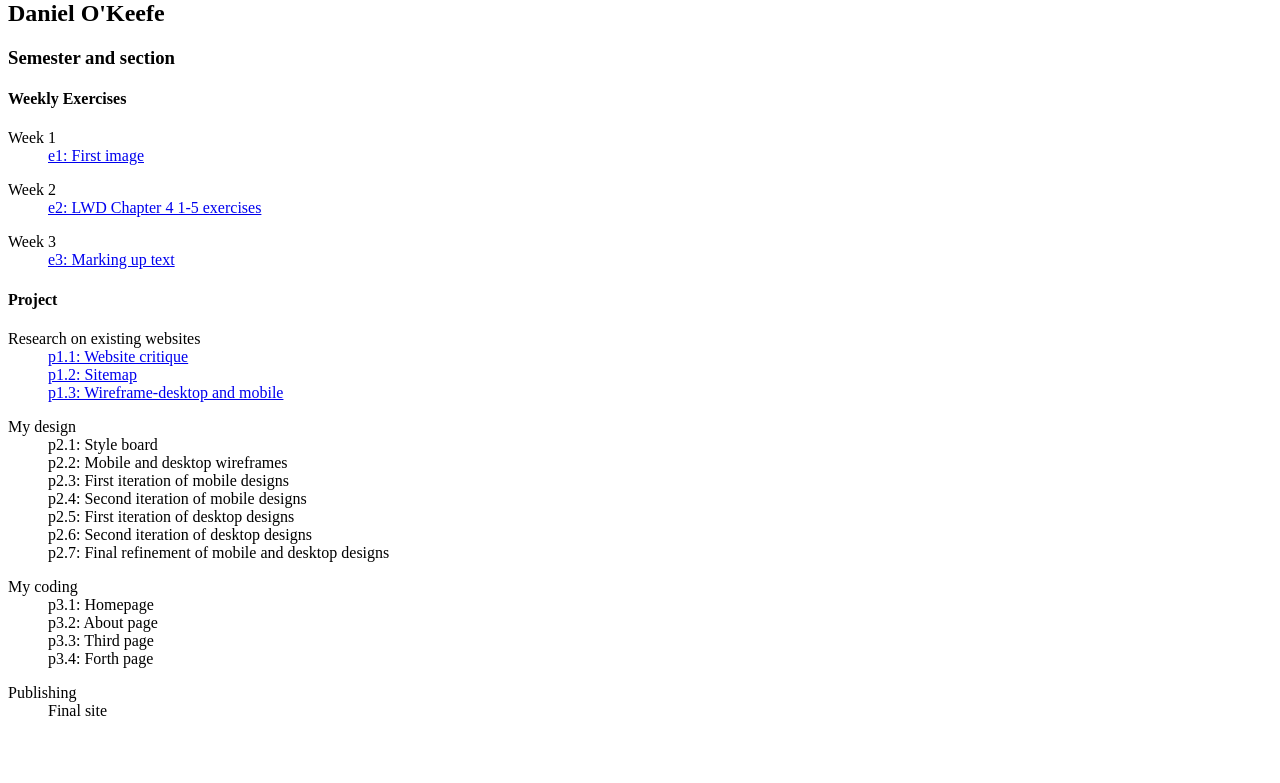
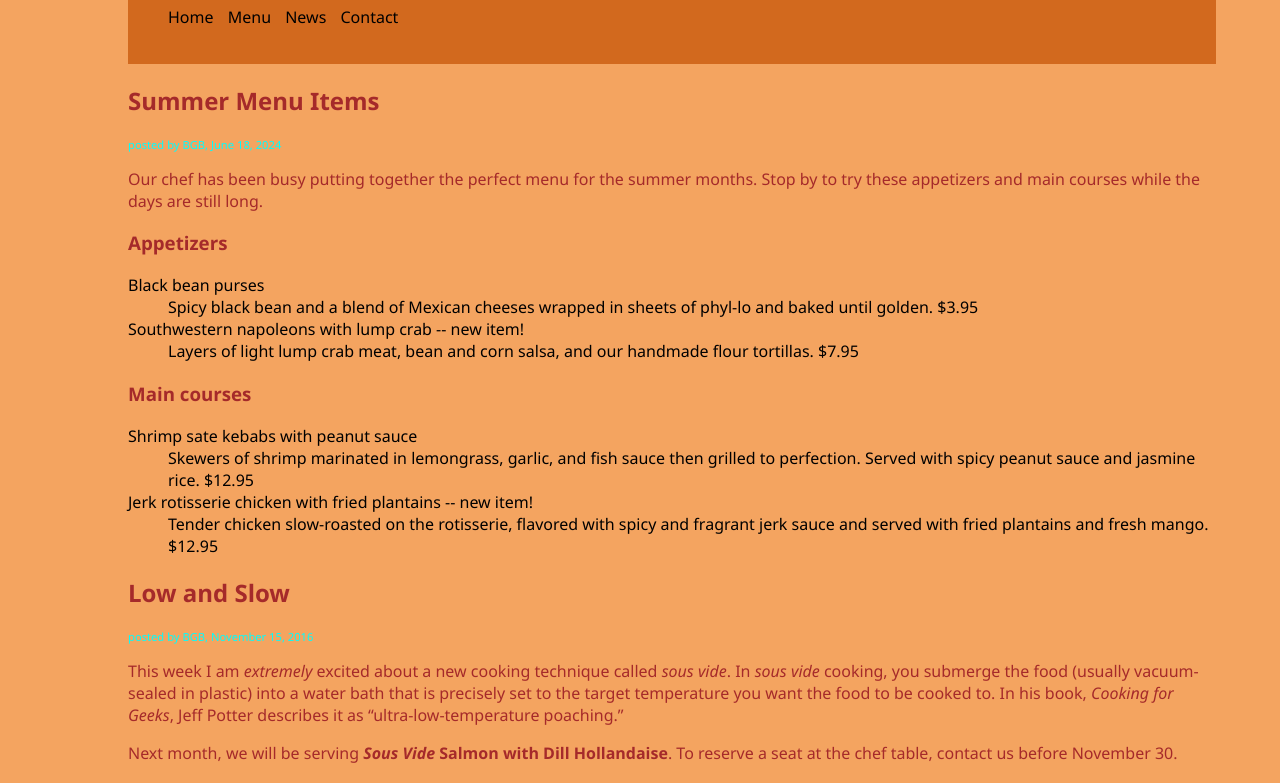
Before and after one commit to okeefedk/avt217-OKeefe, a plain HTML site: page avt217/weekly/index.html in a window 1280 px wide. Shown: the part 80-863 px from the top of the page. Before the commit the page ends 816 px from the top, so only its background shows below. Drawn offline with Linux system fonts and the light colour scheme.

Commit message:
Add files via upload

```diff
--- /dev/null
+++ b/avt217/weekly/css/e3.css
@@ -0,0 +1,31 @@
+@charset "UTF-8";
+/* CSS Document */
+
+body {
+	background-color: sandybrown;
+	margin-left:10%;
+	margin-right:5%;
+	font-family:Segoe, "Segoe UI", "DejaVu Sans", "Trebuchet MS", Verdana, "sans-serif"
+}
+header {
+	background-color:chocolate;
+	padding-bottom:20px;
+}
+nav {
+	color:
+}
+ul {
+
+}
+li{
+	list-style-type: none;
+	display:inline;
+	margin-right: 10px;
+}
+.posttime {
+	color:aqua;
+	font-size: 0.7em;
+}
+h2, p, h3 {
+	color:brown
+}
--- a/avt217/weekly/index.html
+++ b/avt217/weekly/index.html
@@ -2,72 +2,53 @@
 <html>
 <head>
 <meta charset="UTF-8">
-<title>Shanshan's Coursepage</title>
+<title>text markup</title>
+	<link rel="stylesheet" href="css/e3.css">
 </head>
+	<header>
+	<h1>The Black Goose Bistro News</h1>
+		<nav>
+			<ul>
+			<li>Home</li>
+			<li>Menu</li>
+			<li>News</li>
+			<li>Contact</li>
+			</ul>
+		</nav>
+		</header>
+	<body>
+<article>
+		<h2>Summer Menu Items</h2>
+	<p class="posttime">posted by BGB, June 18, 2024</p>
+<p>Our chef has been busy putting together the perfect menu for the summer months. Stop by to try these appetizers and main courses while the days are still long.</p>
+	<h3>Appetizers</h3>
+	<dl>
+		<dt>Black bean purses</dt>
+<dd>Spicy black bean and a blend of Mexican cheeses wrapped in sheets of phyl-lo and baked until golden. $3.95</dd>
+		<dt>Southwestern napoleons with lump crab -- new item!</dt>
+<dd>Layers of light lump crab meat, bean and corn salsa, and our handmade flour tortillas. $7.95</dd>
+	</dl>
+	<h3>Main courses</h3>
+	<dl>
+	<dt>Shrimp sate kebabs with peanut sauce</dt>
+<dd>Skewers of shrimp marinated in lemongrass, garlic, and fish sauce then grilled to perfection. Served with spicy peanut sauce and jasmine rice. $12.95</dd>
+	<dt>Jerk rotisserie chicken with fried plantains -- new item!</dt>
+<dd>Tender chicken slow-roasted on the rotisserie, flavored with spicy and fragrant jerk sauce and served with fried plantains and fresh mango. $12.95</dd>
+	</dl>
+	</article>
 
-<body>
-<div id="wrapper">
-<h1>AVT 217 Introduction to Web Design</h1>
-<h2>Daniel O'Keefe </h2>
-<h3>Semester and section</h3>
+	<article>
+		<h2>Low and Slow</h2>
+		<p class="posttime">posted by BGB, November 15, 2016</p>
+<p>This week I am <em>extremely</em> excited about a new cooking technique called <dfn><i>sous vide</i></dfn>. In <i>sous vide</i> cooking, you submerge the food (usually vacuum-sealed in plastic) into a water bath that is precisely set to the target temperature you want the food to be cooked to. In his book, <cite>Cooking for Geeks</cite>, Jeff Potter describes it as <q>ultra-low-temperature poaching.</q></p>
+	<p>Next month, we will be serving <b><i>Sous Vide</i> Salmon with Dill Hollandaise</b>. To reserve a seat at the chef table, contact us before <time datetime="20161130">November 30</time>.</p>
+	</article>
+<article>
+	<h4>Location: Baker's Corner, Seekonk, MA</h4>
+<h4>Hours: Tuesday to Saturday, 11am to 11pm</h4>
 
-<div class="weekly">
-<h4>Weekly Exercises</h4>
-<dl>
-	<dt>Week 1</dt>
-    <dd><a href="week1/IMG_7058.jpg">e1: First image</a></dd>
-</dl>
-
-<dl>
-	<dt>Week 2</dt>
-    <dd><a href="week2/index.html">e2: LWD Chapter 4 1-5 exercises</dd></a>
-</dl>
-
-<dl>
-	<dt>Week 3</dt>
-	<dd><a href="week3/index.html">e3: Marking up text</dd></a>
-</dl>
-
-
-
-</div><!-- weekly ends-->
-<div id="project">
-<h4>Project</h4>
-<dl>
-
-	<dt>Research on existing websites</dt>
-	<dd><a href="../process/site_critique.html">p1.1: Website critique</a></dd>
-    <dd><a href="../process/RaDsitemap.html">p1.2: Sitemap</a> </dd>
-	<dd><a href="../process/wireframe.html">p1.3: Wireframe-desktop and mobile</a> </dd>
-</dl>
-<dl>
-
-	<dt>My design </dt>
-    <dd>p2.1: Style board </dd>
-    <dd>p2.2: Mobile and desktop wireframes</dd>
-    <dd>p2.3: First iteration of mobile designs</dd>
-	<dd>p2.4: Second iteration of mobile designs</dd>
-    <dd>p2.5: First iteration of desktop designs</dd>
-	<dd>p2.6: Second iteration of desktop designs</dd>
-	<dd>p2.7: Final refinement of mobile and desktop designs</dd>
-</dl>
-
-<dl>
-	<dt>My coding </dt>
-    <dd>p3.1: Homepage</dd>
-    <dd>p3.2: About page</dd>
-    <dd>p3.3: Third page</dd>
-	<dd>p3.4: Forth page</dd>
-
-</dl>
-
-<dl>
-	<dt>Publishing</dt>
-    <dd>Final site</dd>
-</dl>
-
-</div><!-- project ends-->
-</div><!-- wrapper ends-->
+<p>All content copyright 2024, Black Goose Bistro</p>
+</article>
 
 </body>
 </html>
```
Also changed, not shown: avt217/weekly/e3_text.txt (added).
